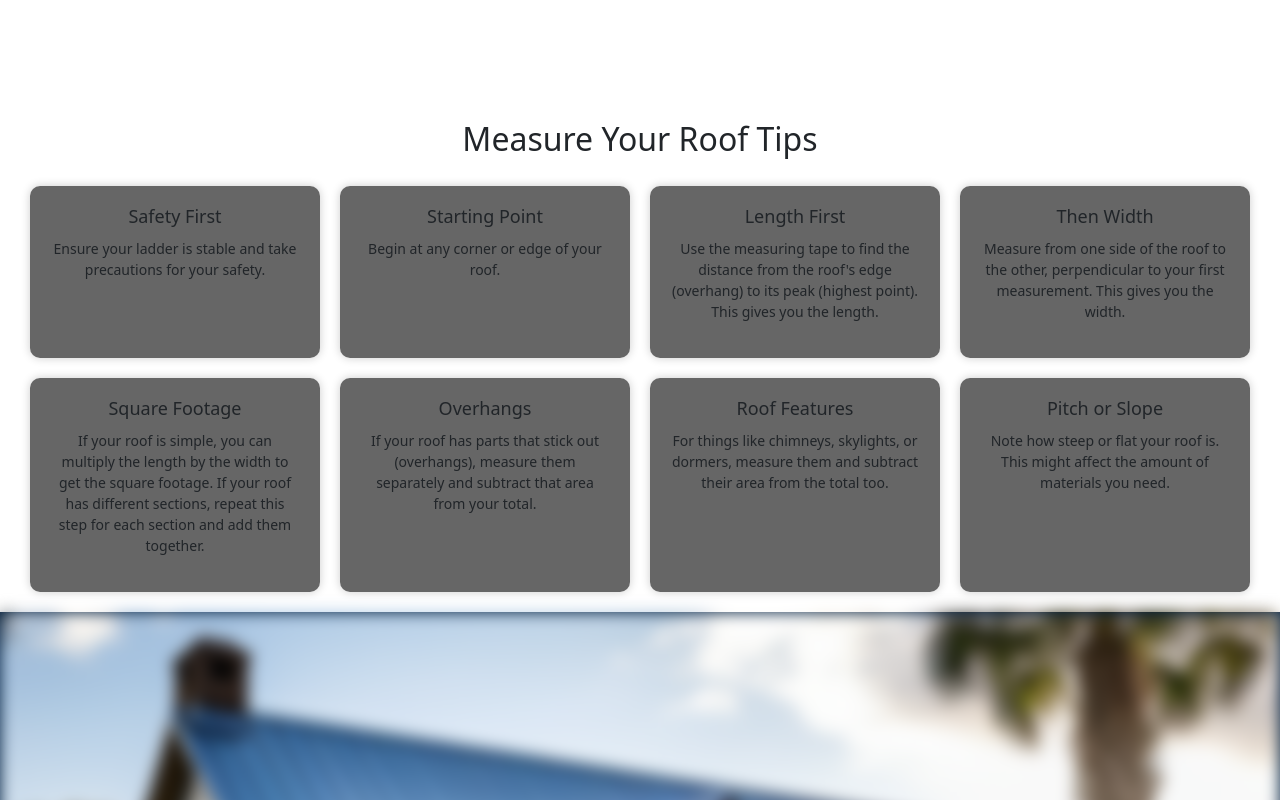
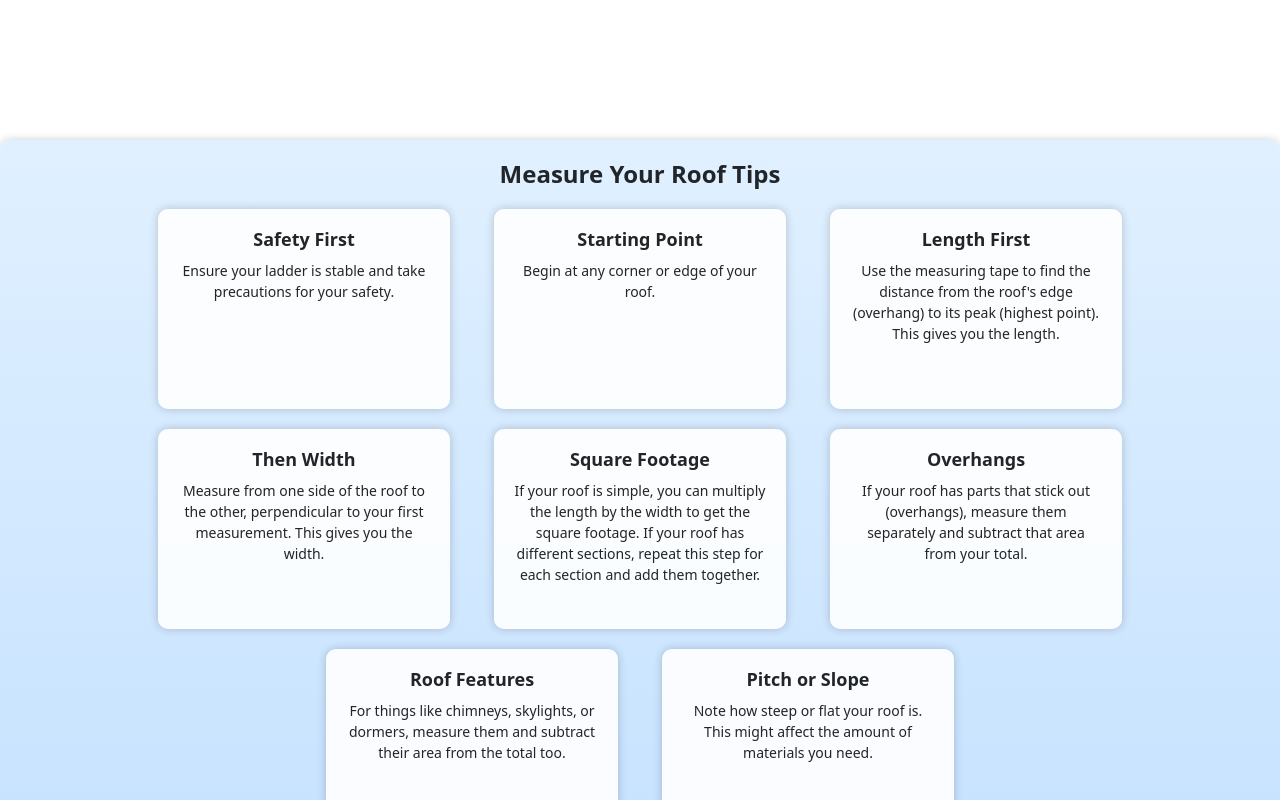
Before and after one commit to marianami19/quantumrps, a React (Create React App) app in the folder client/: page / in a window 1280 px wide. Shown: the part 1300-2100 px from the top of the page. Built offline with nearby package versions, Linux system fonts and the light colour scheme.

Commit message:
instructions ui and userform axios frontend

```diff
--- a/client/package.json
+++ b/client/package.json
@@ -6,6 +6,7 @@
     "@testing-library/jest-dom": "^5.17.0",
     "@testing-library/react": "^13.4.0",
     "@testing-library/user-event": "^13.5.0",
+    "axios": "^1.5.1",
     "bootstrap": "^5.3.2",
     "node-sass": "^9.0.0",
     "react": "^18.2.0",
--- a/client/src/components/RoofMeasurementInstructions.js
+++ b/client/src/components/RoofMeasurementInstructions.js
@@ -47,11 +47,13 @@ const StepByStepInstructions = () => {
   return (
     <div id="roofingStepsContainer">
       <h2>Measure Your Roof Tips</h2>
-      <div className="step-by-step-instructions">
+      <div className="row">
         {steps.map((step, index) => (
-          <div className="instruction-card" key={index}>
-            <h3>{step.title}</h3>
-            <p>{step.description}</p>
+          <div className="col-lg-3 col-md-4 col-sm-6 col-12" key={index}>
+            <div className="instruction-card">
+              <h3>{step.title}</h3>
+              <p>{step.description}</p>
+            </div>
           </div>
         ))}
       </div>
--- a/client/src/components/UserForm.js
+++ b/client/src/components/UserForm.js
@@ -1,24 +1,84 @@
-import React from "react";
+import React, { useState } from "react";
+import Axios from "axios"; // Import Axios for making HTTP requests
 import "../styles/UserForm.scss";
 
 function UserForm() {
+  // Initialize state to store form data
+  const [formData, setFormData] = useState({
+    name: "",
+    email: "",
+    phone: "",
+    squareFootage: "",
+  });
+
+  // Function to handle form submission
+  const handleSubmit = async (event) => {
+    event.preventDefault(); // Prevent default form submission
+
+    try {
+      // Make a POST request to your backend endpoint
+      const response = await Axios.post("/submit-form", formData);
+
+      if (response.status === 200) {
+        console.log("Form submitted successfully!");
+        // Reset the form fields after submission (if needed)
+        setFormData({
+          name: "",
+          email: "",
+          phone: "",
+          squareFootage: "",
+        });
+      }
+    } catch (error) {
+      console.error("Error submitting form:", error);
+      // Handle any errors (e.g., display an error message to the user)
+    }
+  };
+
+  // Function to handle input field changes
+  const handleInputChange = (event) => {
+    const { name, value } = event.target;
+    setFormData({
+      ...formData,
+      [name]: value,
+    });
+  };
+
   return (
     <div className="container-fluid bg-image">
       <div className="container">
         <div className="row justify-content-center">
           <div className="col-md-6 form-container">
-            <form>
+            <form onSubmit={handleSubmit}>
               <div className="form-group">
                 <label>Name:</label>
-                <input type="text" name="name" className="form-control" />
+                <input
+                  type="text"
+                  name="name"
+                  className="form-control"
+                  value={formData.name}
+                  onChange={handleInputChange}
+                />
               </div>
               <div className="form-group">
                 <label>Email:</label>
-                <input type="email" name="email" className="form-control" />
+                <input
+                  type="email"
+                  name="email"
+                  className="form-control"
+                  value={formData.email}
+                  onChange={handleInputChange}
+                />
               </div>
               <div className="form-group">
                 <label>Phone Number:</label>
-                <input type="tel" name="phone" className="form-control" />
+                <input
+                  type="tel"
+                  name="phone"
+                  className="form-control"
+                  value={formData.phone}
+                  onChange={handleInputChange}
+                />
               </div>
               <div className="form-group">
                 <label>Square Footage:</label>
@@ -26,6 +86,8 @@ function UserForm() {
                   type="number"
                   name="squareFootage"
                   className="form-control"
+                  value={formData.squareFootage}
+                  onChange={handleInputChange}
                 />
               </div>
               <button type="submit" className="btn btn-primary text-center">
--- a/client/src/styles/RoofMeasurementInstructions.scss
+++ b/client/src/styles/RoofMeasurementInstructions.scss
@@ -1,25 +1,42 @@
-.step-by-step-instructions {
-  display: flex;
-  flex-wrap: wrap;
-  justify-content: center;
-  gap: 20px;
+#roofingStepsContainer {
+  background: linear-gradient(
+    180deg,
+    #e0f0ff 0%,
+    #c6e2ff 100%
+  ); /* Light blue gradient background */
   padding: 20px;
+  border-radius: 10px;
+  margin-top: 20px;
+  box-shadow: 0px 0px 10px rgba(0, 0, 0, 0.2);
+
+  h2 {
+    font-size: 24px;
+    font-weight: bold;
+    text-align: center;
+    margin-bottom: 20px;
+  }
+
+  .row {
+    justify-content: center;
+    gap: 20px;
+  }
 
   .instruction-card {
-    background-color: rgba(0, 0, 0, 0.6);
+    background-color: rgba(255, 255, 255, 0.9); /* Light background for cards */
     padding: 20px;
     border-radius: 10px;
-    width: calc(25% - 20px); // Four cards in a row
     box-shadow: 0px 0px 10px rgba(0, 0, 0, 0.2);
     transition: background-color 0.3s ease, transform 0.3s ease;
+    min-height: 200px; /* Ensure cards have the same size */
 
     &:hover {
-      background-color: rgba(0, 0, 0, 0.8);
+      background-color: rgba(255, 255, 255, 1); /* Slightly brighter on hover */
       transform: translateY(-5px);
     }
 
     h3 {
       font-size: 18px;
+      font-weight: bold;
       margin-bottom: 10px;
     }
 
```
